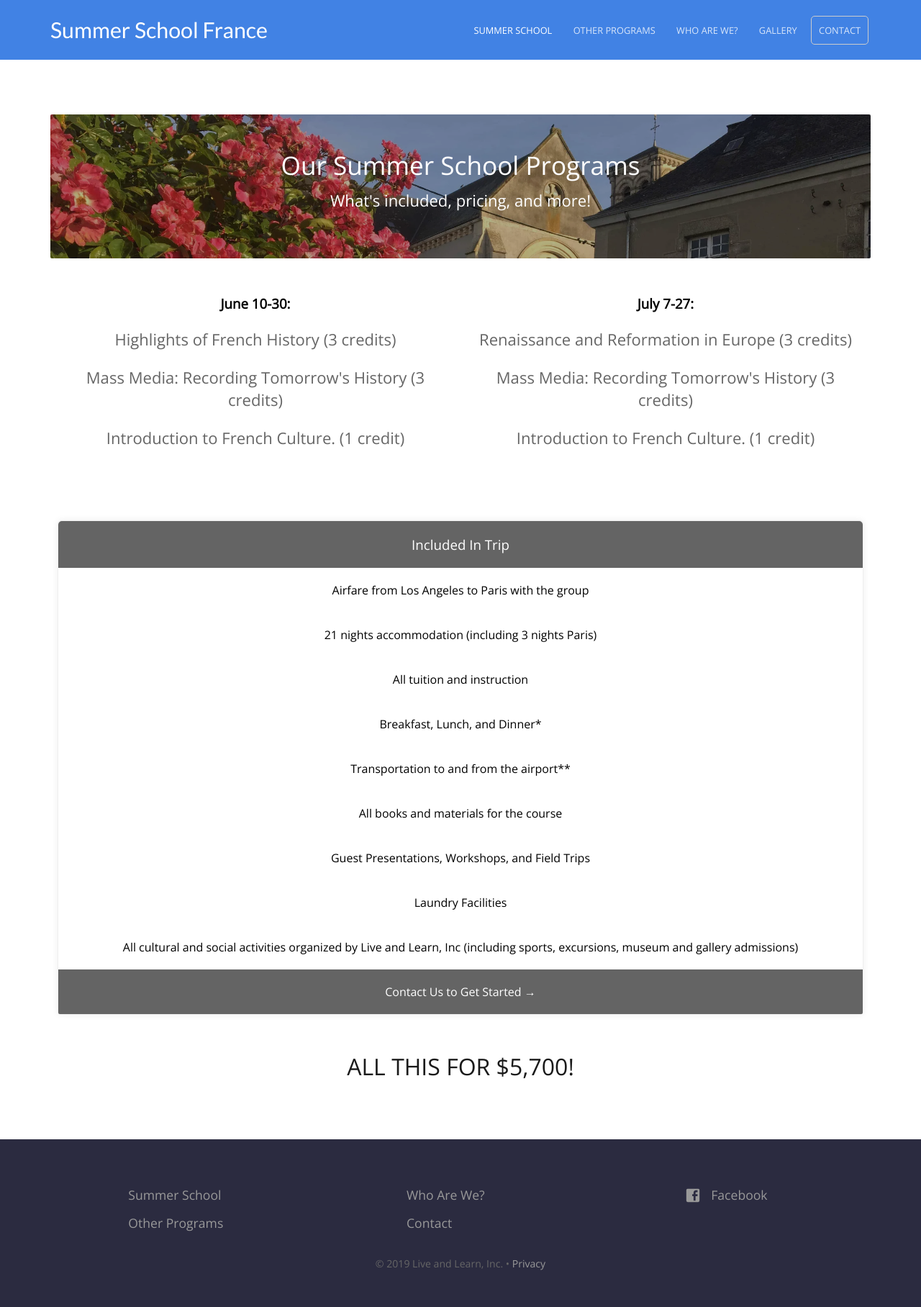
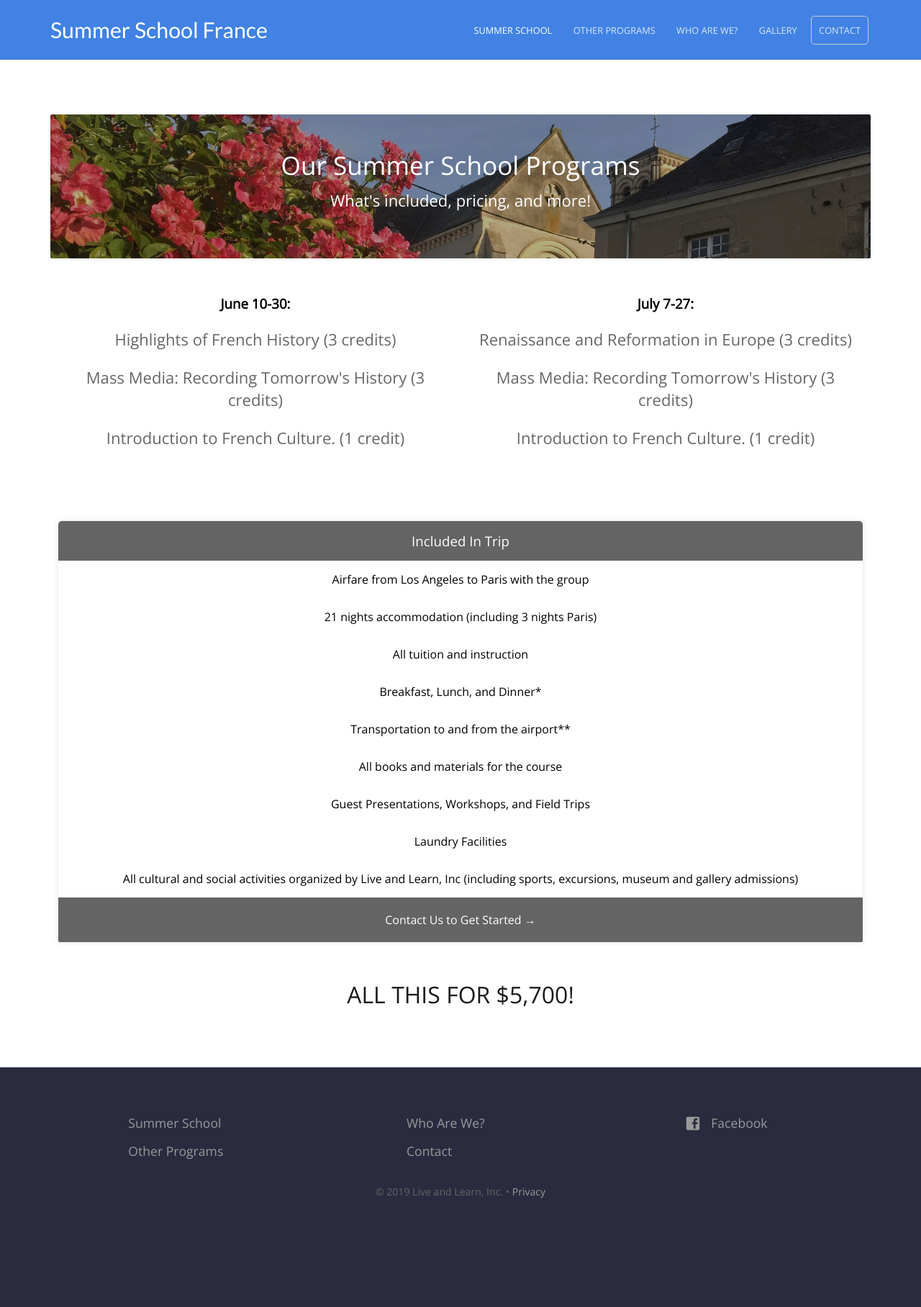
Before and after one commit to baritchie/project1, a Jekyll site: the page built from summerschoolprograms.html, in a window 1280 px wide. Shown: the whole page at 72% size. Built offline with Jekyll 4.4.1, drawn with Linux system fonts in a browser that asks for light colours; after the commit the page ends 1716 px from its top, so only the background shows below that.

Commit message:
Updated '_sass/pricing.scss' via CloudCannon

```diff
--- a/_sass/pricing.scss
+++ b/_sass/pricing.scss
@@ -37,7 +37,7 @@
 		li {
 			border-top-right-radius: 5px;
 			border-top-left-radius: 5px;
-			padding: 20px 10px;
+			padding: 15px 10px;
 			h3 {
 				padding: 0;
 				margin: 0;
```
